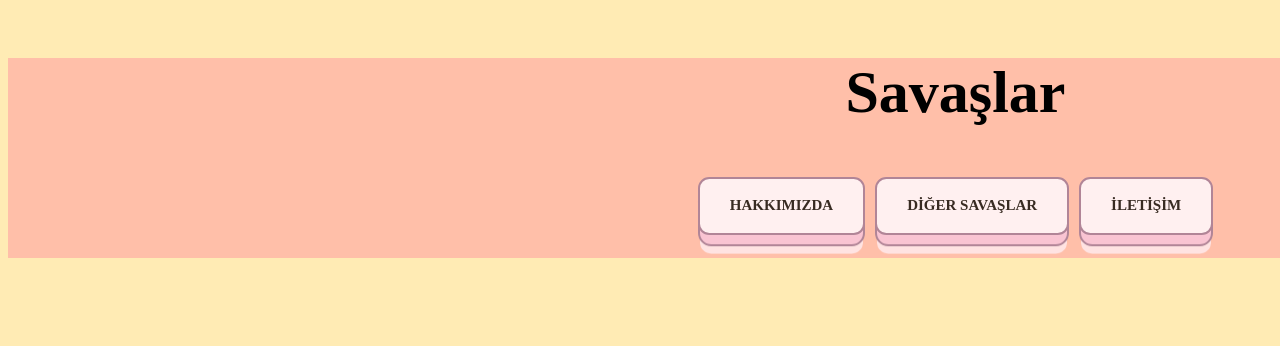
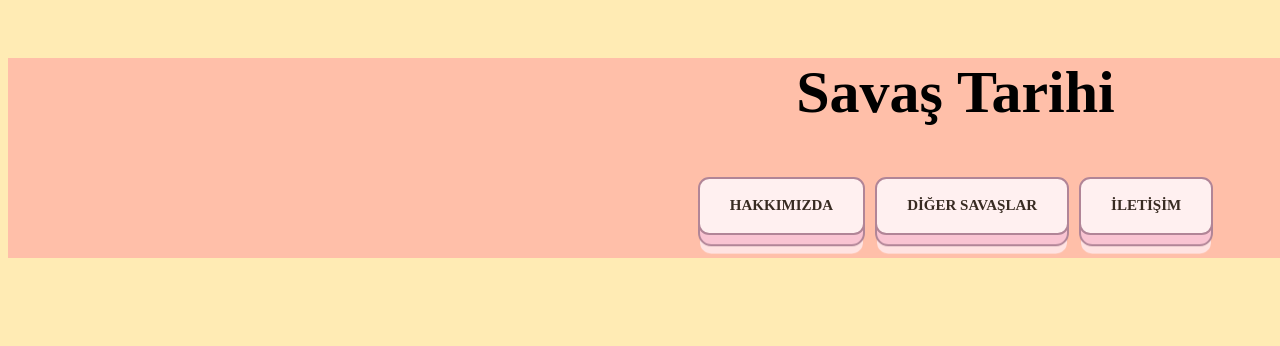
Before and after one commit to eget3/Proje, a plain HTML site: page index.html in a window 1280 px wide. Shown: the top 346 px of the page. Drawn offline with Linux system fonts and the light colour scheme.

Commit message:
finished 2

```diff
--- a/index.html
+++ b/index.html
@@ -13,7 +13,7 @@
 <!-- Navigasyon Çubuğu -->
     <header>
             <nav class="nav" id="üst">
-                <h1 id="başlık">Savaşlar</h1>
+                <h1 id="başlık">Savaş Tarihi</h1>
                 <button onclick="window.location.href='about-us.html'"class="learn-more" > Hakkımızda
                 </button>
                 <button class="learn-more"> diğer Savaşlar
```
